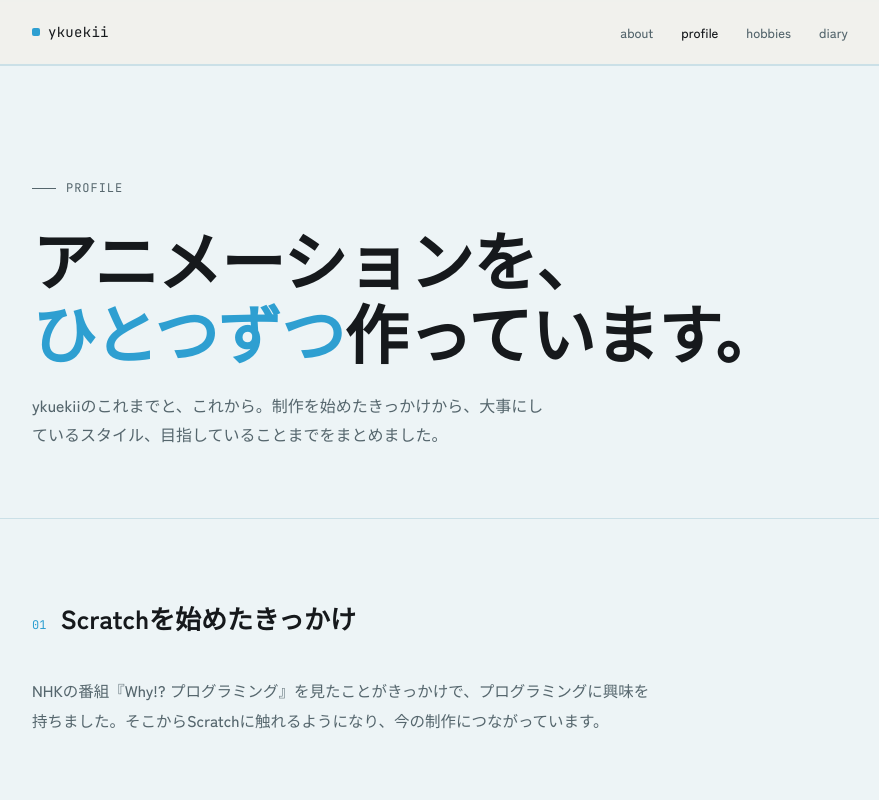
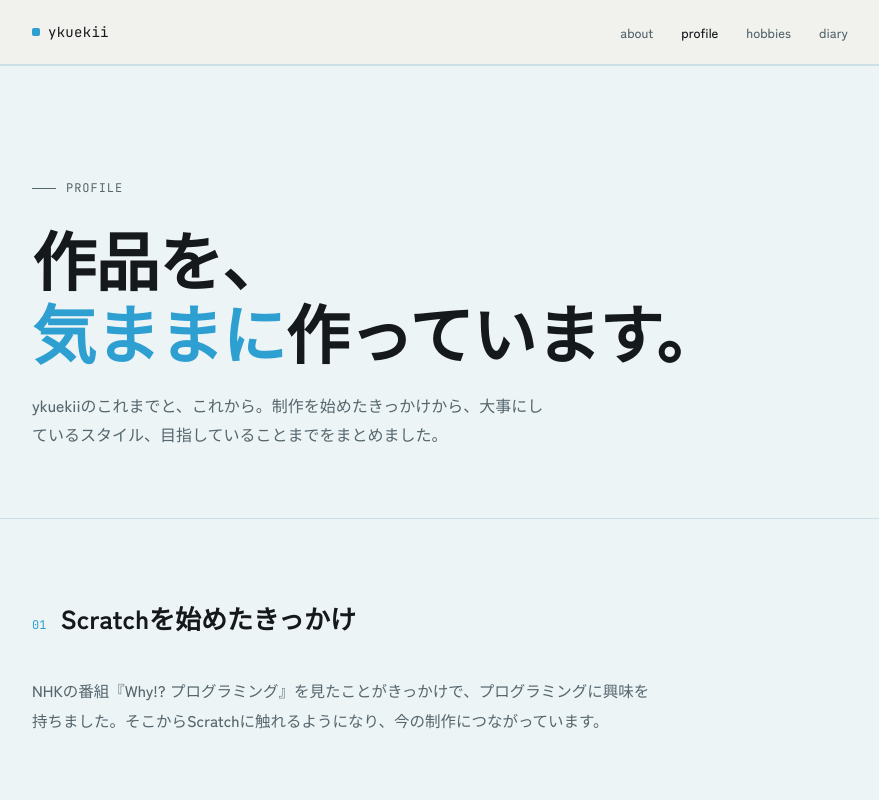
Before and after one commit to tomato-0809/ykuekii, a plain HTML site: page about.html in a window 1280 px wide. Shown: the top 800 px of the page, without its empty margins (200-1079 px from the left). Drawn offline with Linux system fonts and the light colour scheme.

Commit message:
Update about.html

```diff
--- a/about.html
+++ b/about.html
@@ -230,7 +230,7 @@
 <section class="pagehead">
   <div class="wrap">
     <p class="eyebrow">Profile</p>
-    <h1>アニメーションを、<br><span class="accent">ひとつずつ</span>作っています。</h1>
+    <h1>作品を、<br><span class="accent">気ままに</span>作っています。</h1>
     <p>ykuekiiのこれまでと、これから。制作を始めたきっかけから、大事にしているスタイル、目指していることまでをまとめました。</p>
   </div>
 </section>
```
